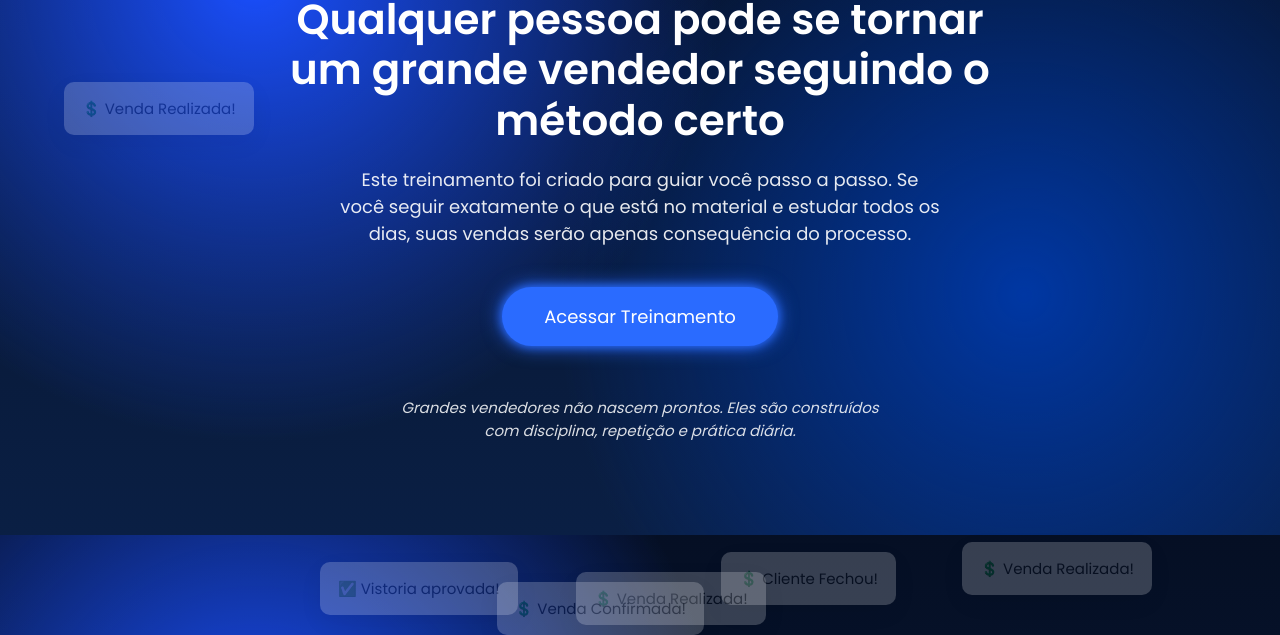
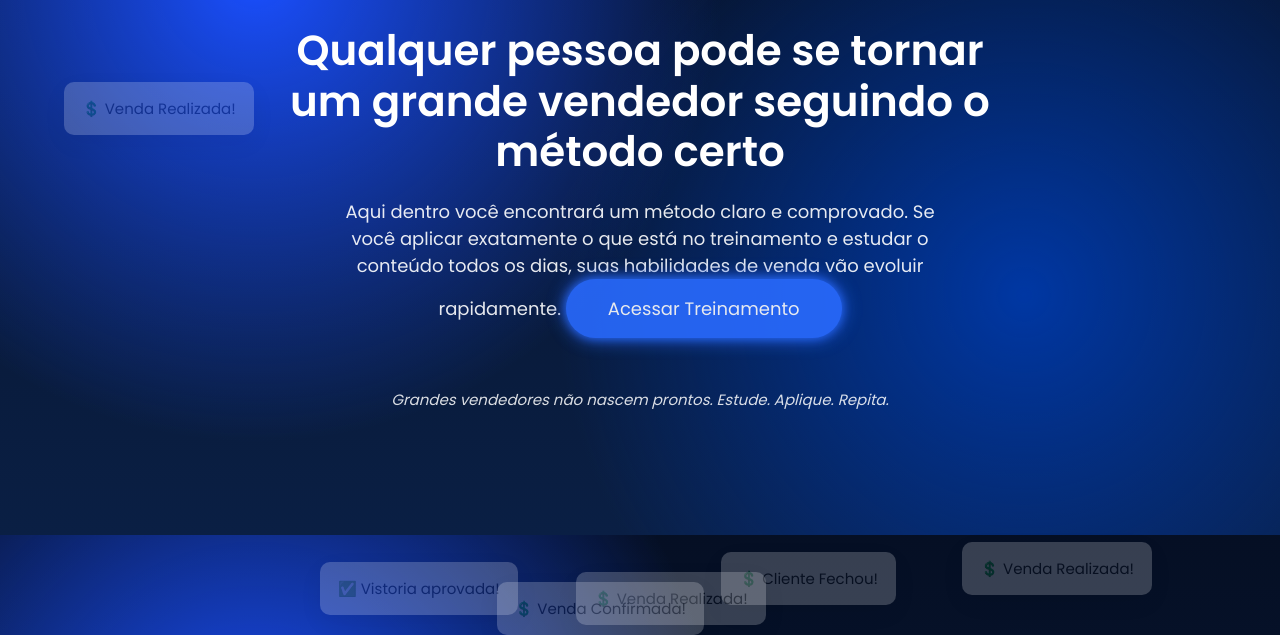
Before and after one commit to narigusta/lead-control, a plain HTML site: page index.html in a window 1280 px wide. Shown: the part 265-900 px from the top of the page. Drawn offline with Linux system fonts and the light colour scheme.

Commit message:
Update index.html

```diff
--- a/index.html
+++ b/index.html
@@ -251,9 +251,8 @@
 </h1>
 
 <p class="subheadline">
-Este treinamento foi criado para guiar você passo a passo.
-Se você seguir exatamente o que está no material e estudar todos os dias, suas vendas serão apenas consequência do processo.
-</p>
+Aqui dentro você encontrará um método claro e comprovado.
+Se você aplicar exatamente o que está no treinamento e estudar o conteúdo todos os dias, suas habilidades de venda vão evoluir rapidamente.
 
 <a href="COLOQUE_SEU_LINK_AQUI" class="cta-button">
 Acessar Treinamento
@@ -261,7 +260,7 @@
 
 <p class="motivacional">
 Grandes vendedores não nascem prontos.
-Eles são construídos com disciplina, repetição e prática diária.
+Estude. Aplique. Repita.
 </p>
 
 </div>
```
